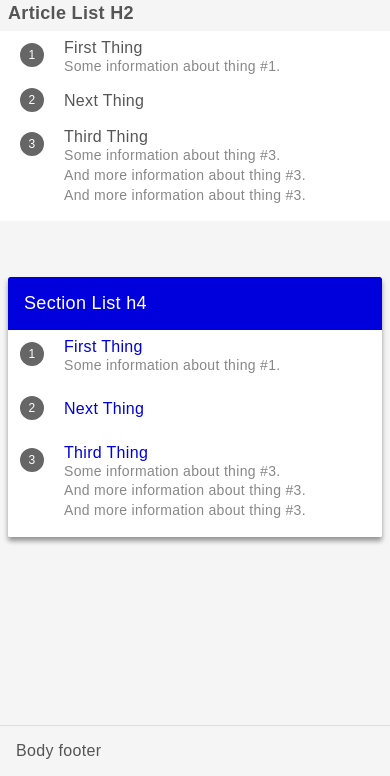
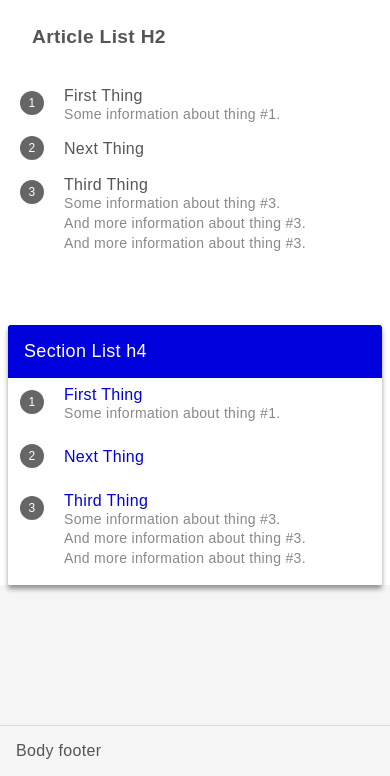
Before and after one commit to chrisbroski/aerophane, a website: page template_src/aerophane/www/list/list.html in a window 390 px wide. Shown: the part 68-844 px from the top of the page. Drawn offline with Linux system fonts and the light colour scheme; some packages are replaced by stand-ins of ours.

Commit message:
adjusted article headers

```diff
--- a/template_src/aerophane/www/inc/main.css
+++ b/template_src/aerophane/www/inc/main.css
@@ -16,7 +16,7 @@
     -webkit-touch-callout: none;
     -webkit-text-size-adjust: none;
     -webkit-user-select: none;
-    background: #f5f5f5;
+    background: #fff;
 }
 body.stop-scrolling {
     height: 100%;
@@ -34,6 +34,11 @@
 h4 {font-size: 14px; }
 h5 {font-size: 12px; }
 h6 {font-size: 10px; }
+
+article > h1, article > h2, article > h3, article > h4, article > h5, article > h6 {
+    margin: 2em 0 2em 24px;
+    font-size: larger;
+}
 
 article button, body > footer button {
     text-transform: uppercase;
```
Also changed, not shown: template_src/aerophane/www/list/list.html (+0 -9 lines).
